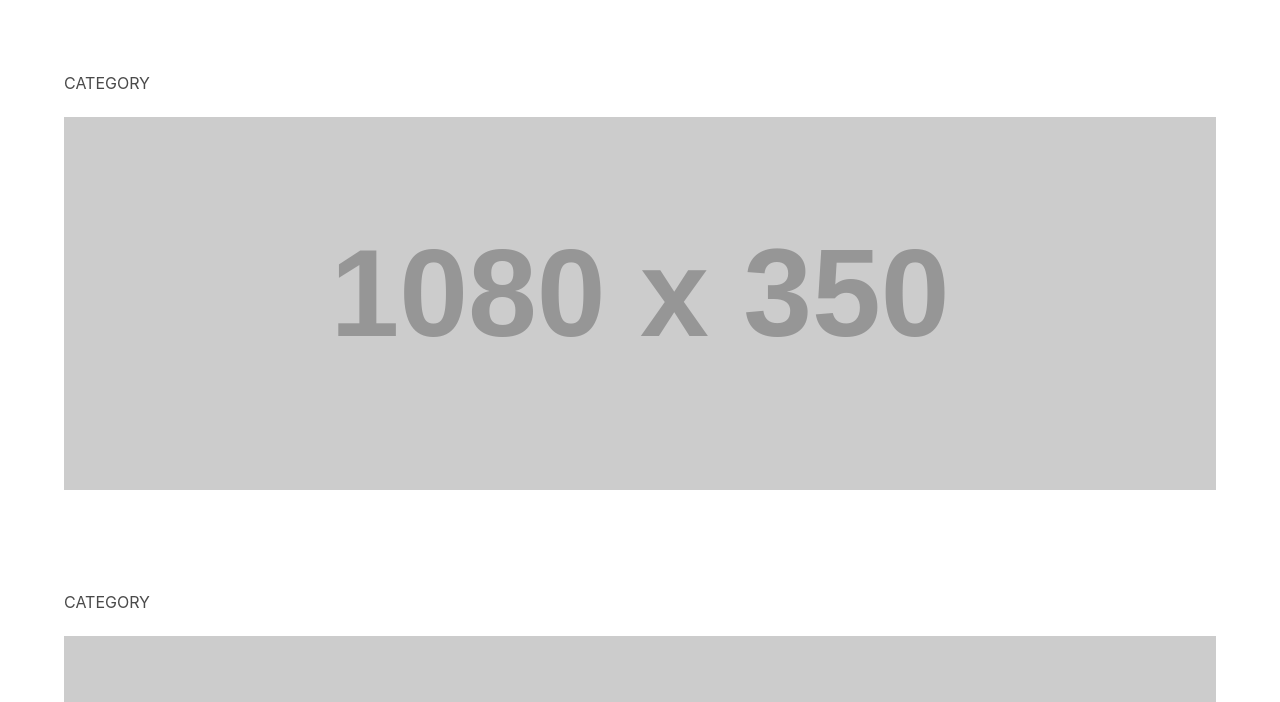
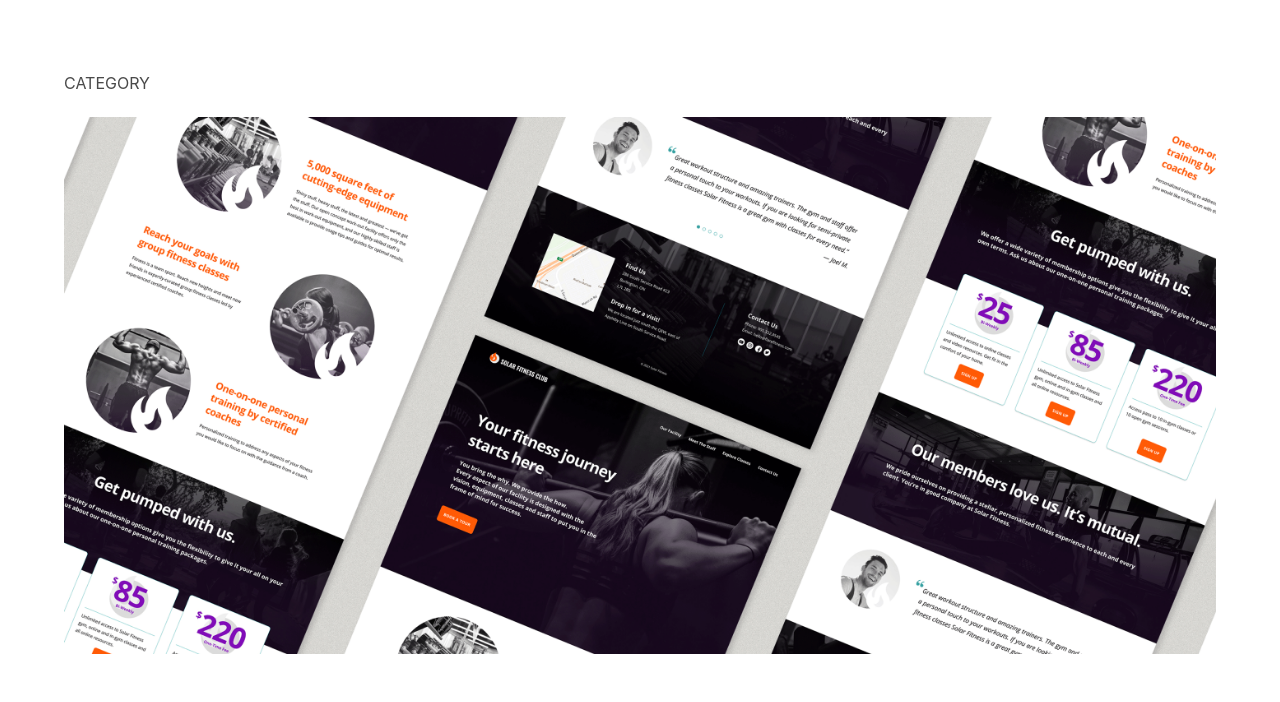
Before and after one commit to marinafedoran/portfolio, a website: page index.html in a window 1280 px wide. Shown: the part 98-800 px from the top of the page. Drawn offline with nearby package versions, Linux system fonts and the light colour scheme; placeholder pictures from the web are drawn by us.

Commit message:
Update index.html

```diff
--- a/index.html
+++ b/index.html
@@ -63,7 +63,7 @@
                 </div>
             </nav>
 
-            <img src="https://via.placeholder.com/1080x350" alt="">
+            <img src="static/images/web-1.png" alt="">
         </div>
     </div>
 
```
